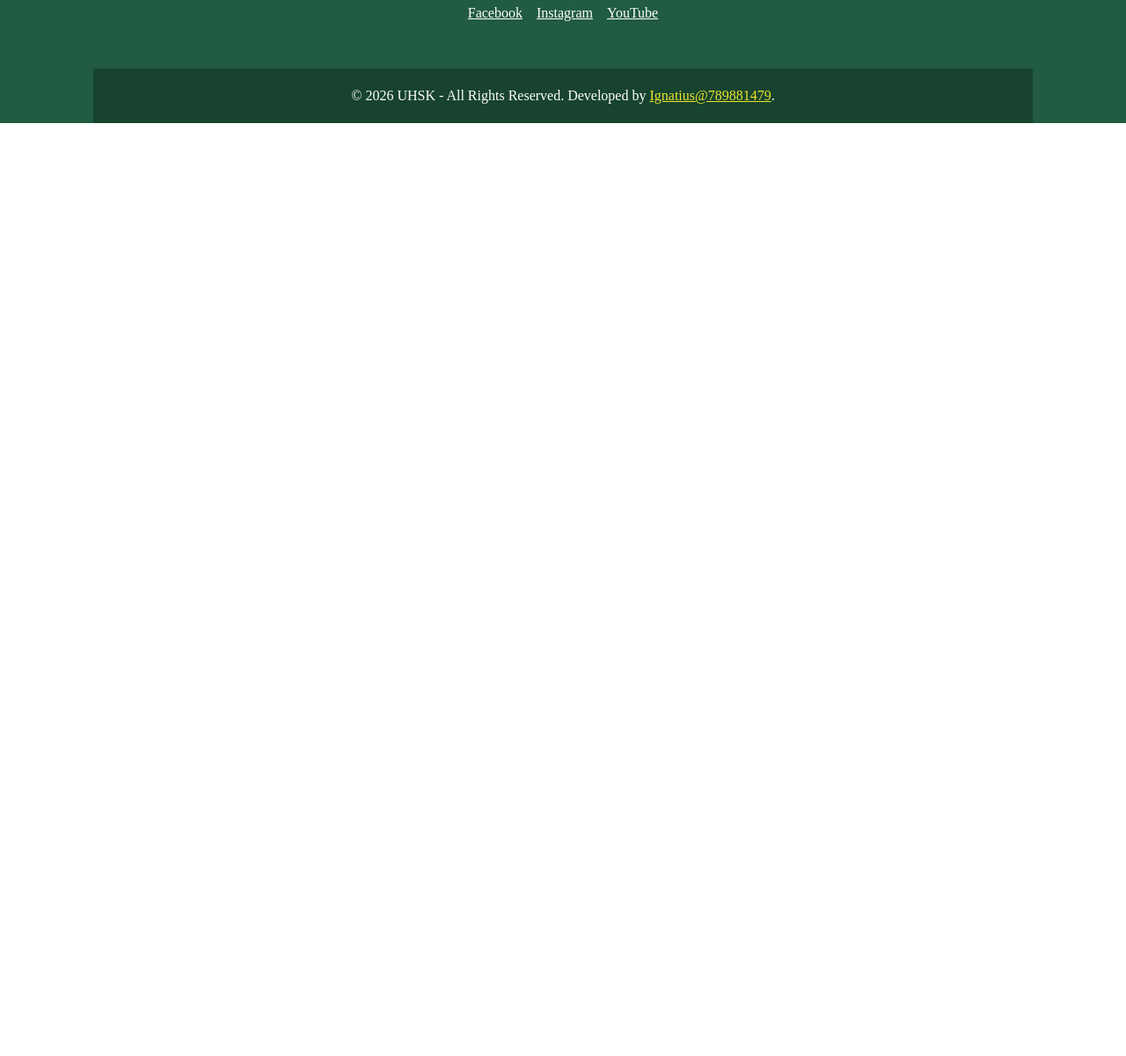
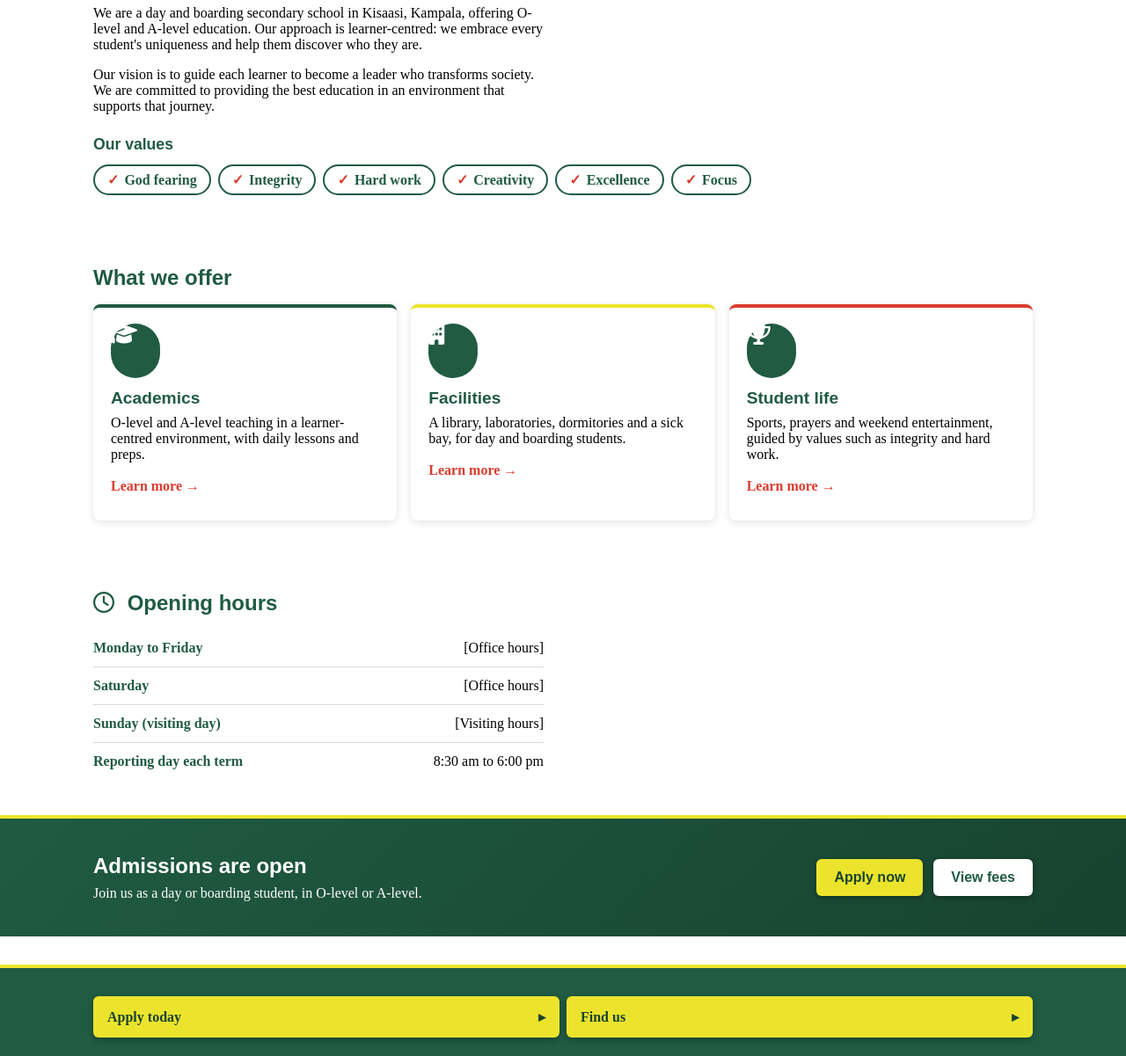
Before and after one commit to IgnatiusAri/universal-high-kisaasi-website, a plain HTML site: page index.html in a window 1280 px wide. Shown: the part 708-1909 px from the top of the page at 88% size. Before the commit the page ends 848 px from the top, so only its background shows below. Drawn offline with Linux system fonts and the light colour scheme.

Commit message:
complete home page

```diff
--- a/index.html
+++ b/index.html
@@ -7,6 +7,8 @@
     <meta name="description" content="Universal High School-Kisaasi is a leading educational institution committed to providing quality education and fostering holistic development in students.">
     <link rel="icon" href="images/favicon.png" type="image/png">
     <link rel="stylesheet" href="style.css">
+    <!-- Icons: Font Awesome Free (credit in README) -->
+    <link rel="stylesheet" href="https://cdnjs.cloudflare.com/ajax/libs/font-awesome/6.5.1/css/all.min.css">
 </head>
 <body>
       <header class="site-header">
@@ -40,7 +42,136 @@
 </nav>
 
 <main id="main">
-  <h1>Universal High School Kisaasi</h1>   <!-- temporary -->
+
+  <!-- 1. Hero
+       Full-width photo with an overlay (CSS). Badge is positioned
+       against the hero box. -->
+  <section class="hero">
+    <p class="badge">Admissions open</p>
+
+    <div class="hero-content">
+      <h1>Universal High School Kisaasi</h1>
+      <p class="tagline">Struggle for the bright future</p>
+    </div>
+
+    <div class="hero-buttons">
+      <a class="btn btn-primary" href="services.html#apply">Apply now</a>
+      <a class="btn btn-secondary" href="https://wa.me/256701835624?text=Hello%2C%20I%20would%20like%20to%20ask%20about%20admissions.">WhatsApp</a>
+      <a class="btn btn-secondary" href="tel:+256701835624">Call</a>
+    </div>
+  </section>
+
+  <!-- 2. Introduction
+       Text adapted from the school's vision, mission, values and
+       commitment statements (admission requirement forms). -->
+  <section class="intro">
+    <div class="container">
+      <h2>Welcome to Universal High School Kisaasi</h2>
+      <p>We are a day and boarding secondary school in Kisaasi, Kampala,
+         offering O-level and A-level education. Our approach is
+         learner-centred: we embrace every student's uniqueness and
+         help them discover who they are.</p>
+      <p>Our vision is to guide each learner to become a leader who
+         transforms society. We are committed to providing the best
+         education in an environment that supports that journey.</p>
+
+      <h3 class="values-title">Our values</h3>
+      <ul class="values">
+        <li>God fearing</li>
+        <li>Integrity</li>
+        <li>Hard work</li>
+        <li>Creativity</li>
+        <li>Excellence</li>
+        <li>Focus</li>
+      </ul>
+    </div>
+  </section>
+
+  <!-- 3. Feature cards
+       Each link goes to the page holding the full details. -->
+  <section class="featured">
+    <div class="container">
+      <h2>What we offer</h2>
+
+      <div class="card-grid">
+        <article class="card">
+          <span class="card-icon" aria-hidden="true">
+          <i class="fa-solid fa-graduation-cap card-icon" aria-hidden="true"></i>
+          </span>
+          <h3>Academics</h3>
+          <p>O-level and A-level teaching in a learner-centred
+             environment, with daily lessons and preps.</p>
+          <a class="card-link" href="services.html">Learn more</a>
+        </article>
+
+        <article class="card">
+          <span class="card-icon" aria-hidden="true">
+          <i class="fa-solid fa-building card-icon" aria-hidden="true"></i>
+          </span>
+          <h3>Facilities</h3>
+          <p>A library, laboratories, dormitories and a sick bay, for
+             day and boarding students.</p>
+          <a class="card-link" href="gallery.html">Learn more</a>
+        </article>
+
+        <article class="card">
+          <span class="card-icon" aria-hidden="true">
+          <i class="fa-solid fa-trophy card-icon" aria-hidden="true"></i>
+          </span>
+          <h3>Student life</h3>
+          <p>Sports, prayers and weekend entertainment, guided by values
+             such as integrity and hard work.</p>
+          <a class="card-link" href="about.html">Learn more</a>
+        </article>
+      </div>
+    </div>
+  </section>
+
+  <!-- 4. Opening hours
+       TODO: replace bracketed times with hours confirmed by the
+       school. Reporting-day time is from the school's rules. -->
+  <section class="hours">
+    <div class="container">
+      <h2><i class="fa-regular fa-clock" aria-hidden="true"></i> Opening hours</h2>
+
+      <dl class="hours-list">
+        <div class="hours-row">
+          <dt>Monday to Friday</dt>
+          <dd>[Office hours]</dd>
+        </div>
+        <div class="hours-row">
+          <dt>Saturday</dt>
+          <dd>[Office hours]</dd>
+        </div>
+        <div class="hours-row">
+          <dt>Sunday (visiting day)</dt>
+          <dd>[Visiting hours]</dd>
+        </div>
+        <div class="hours-row">
+          <dt>Reporting day each term</dt>
+          <dd>8:30 am to 6:00 pm</dd>
+        </div>
+      </dl>
+    </div>
+  </section>
+
+  <!-- 5. Admissions call-to-action
+       Targets #apply and #fees on services.html (add those ids there). -->
+  <section class="admissions-band">
+    <div class="container band-inner">
+      <div class="band-text">
+        <h2>Admissions are open</h2>
+        <p>Join us as a day or boarding student, in O-level or A-level.</p>
+      </div>
+      <div class="band-actions">
+        <a class="btn btn-accent" href="services.html#apply">Apply now</a>
+        <a class="btn btn-secondary" href="services.html#fees">View fees</a>
+      </div>
+    </div>
+  </section>
+
+  <!-- 6. Testimonials: to be added later -->
+
 </main>
 
 <!-- ==========================================================
--- a/style.css
+++ b/style.css
@@ -357,7 +357,8 @@ main {
   border-top-color: #DA3C2F;
 }
 
-/* Round green badge holding the icon */
+/* Round icon badge. Flexbox centres the glyph at any font size.
+   Applied to a span so Font Awesome's own display rules don't interfere. */
 .card-icon {
   display: flex;
   align-items: center;
@@ -494,41 +495,40 @@ main {
 }
 
 /* "Apply today" and "Find us": stacked buttons */
-.footer-actions {
+
+.site-footer .footer-actions {
   display: flex;
   flex-direction: column;
-  gap: 8px;
+  gap: 0.5rem;
 }
 
-/* Yellow button with the label left and an arrow right */
-.footer-action {
+.site-footer .footer-action {
   display: flex;
   justify-content: space-between;
   align-items: center;
-  padding: 14px 16px;
+  padding: 0.875rem 1rem;
   background: #ECE42C;
   color: #17432F;
   font-weight: 700;
   text-decoration: none;
-  border-radius: 6px;
-  box-shadow: 0 2px 6px rgba(0, 0, 0, 0.3);
+  border-radius: 0.375rem;
+  box-shadow: 0 0.125rem 0.375rem rgba(0, 0, 0, 0.3);
 }
 
-/* Arrow drawn with CSS, no image needed */
-.footer-action::after {
+/* Arrow drawn in CSS */
+.site-footer .footer-action::after {
   content: "\25B8";
 }
 
-/* Hover and keyboard focus: white button, bigger shadow */
-.footer-action:hover,
-.footer-action:focus {
+/* Hover and keyboard focus: white button, text colour kept dark */
+.site-footer .footer-action:hover,
+.site-footer .footer-action:focus {
   background: #FFFFFF;
-  box-shadow: 0 4px 10px rgba(0, 0, 0, 0.4);
+  color: #17432F;
 }
 
-/* Pressed: sink slightly */
-.footer-action:active {
-  transform: translateY(2px);
+.site-footer .footer-action:active {
+  transform: translateY(0.125rem);
 }
 
 /* Student photo: full width, rounded, yellow border */
@@ -646,24 +646,30 @@ main {
    Base styles above target a 360 px phone. Rules here override
    them on wider screens, so keep this block last in the file.
    ========================================================== */
-@media (min-width: 768px) {
-
-  /* Hero: taller, larger heading */
+@media (min-width: 48em) {
+    /* Home: taller hero and larger heading */
   .hero {
-    min-height: 520px;
+    min-height: 32.5rem;
   }
 
   .hero h1 {
     font-size: 2.5rem;
   }
 
-  /* Feature cards: three equal columns */
+  /* Home: three equal card columns */
   .card-grid {
     flex-direction: row;
   }
 
   .card {
     flex: 1;
+  }
+
+  /* Home: band text left, buttons right */
+  .band-inner {
+    flex-direction: row;
+    align-items: center;
+    justify-content: space-between;
   }
 
   /* Footer: sections side by side, wrapping when space runs out */
```
